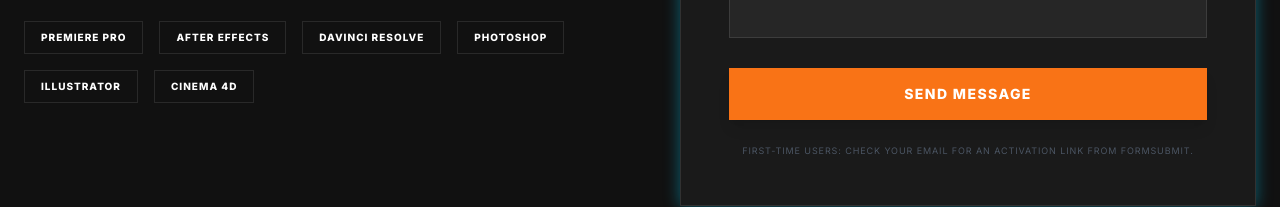
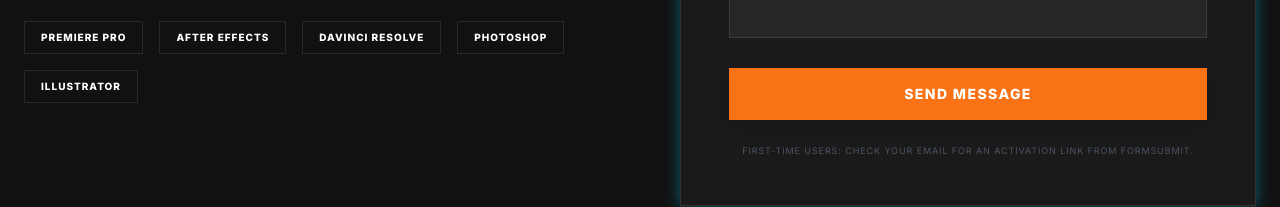
Before and after one commit to GodRishi/vitewebsite, a React (Vite) app: page / in a window 1280 px wide. Shown: the part 2470-2677 px from the top of the page. Built offline with nearby package versions, Linux system fonts and the light colour scheme.

Commit message:
Update Footer.tsx

```diff
--- a/components/Footer.tsx
+++ b/components/Footer.tsx
@@ -13,7 +13,7 @@
   const iframeRef = useRef<HTMLIFrameElement>(null);
   const formRef = useRef<HTMLFormElement>(null);
 
-  const tools = ['Premiere Pro', 'After Effects', 'DaVinci Resolve', 'Photoshop', 'Illustrator', 'Cinema 4D'];
+  const tools = ['Premiere Pro', 'After Effects', 'DaVinci Resolve', 'Photoshop', 'Illustrator'];
 
   const getTimeline = () => {
     switch(lang) {
```
